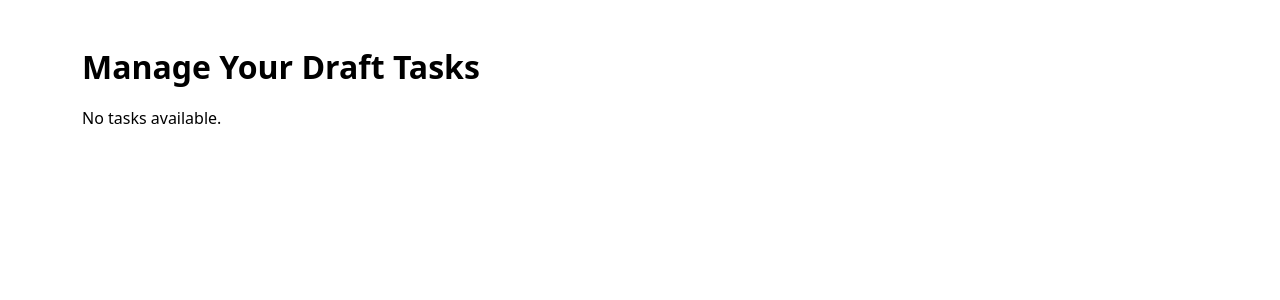
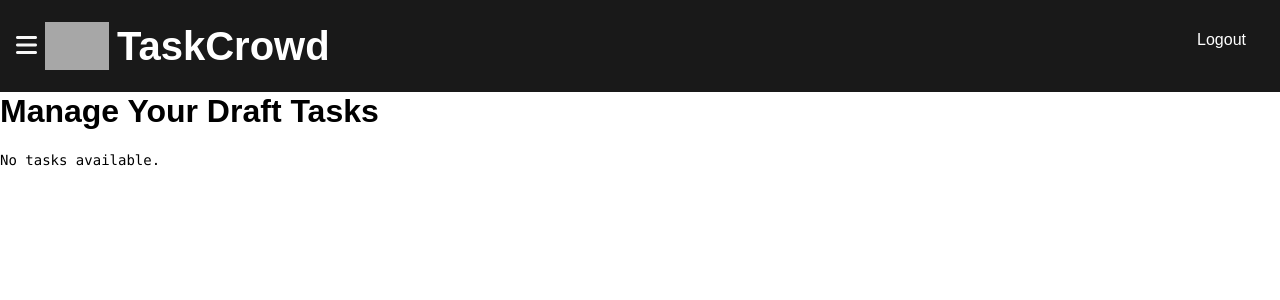
Before and after one commit to Chinmay-Chavan/TaskCrowd, a FastAPI app: page /manage_task.html in a window 1280 px wide. Shown: the top 300 px of the page. Run offline with FastAPI, Linux system fonts and the light colour scheme; some libraries are stand-ins or nearby versions; grey boxes are pictures that could not be loaded.

Commit message:
manage task

```diff
--- a/static/css/index.css
+++ b/static/css/index.css
@@ -399,14 +399,14 @@ overflow: hidden;
   }
 
   /* Remove extra left and right margins, due to padding */
-  .row {
+  .row-home {
     margin: 50px -5px;
     margin-left: 8vw;
 
 }
 
   /* Clear floats after the columns */
-  .row:after {
+  .row-home:after {
     content: "";
     display: table;
     clear: both;
--- a/static/js/index.js
+++ b/static/js/index.js
@@ -277,17 +277,23 @@ function renderTasks(filter = {}) {
                     <h5>${task.title}</h5>
                     <span class="badge bg-secondary">${task.category}</span>
                 </div>
-                <p class="text-muted">₹${task.budget} • ${task.deadline}</p>
+
+                <p><strong>Budget:</strong> ₹${task.budget}</p>
+                <p><strong>Deadline:</strong> ${task.deadline}</p>
+
                 <p>${task.description}</p>
                 <div class="mb-2">
                     ${task.skills.map(skill => `<span class="tag">${skill}</span>`).join('')}
                 </div>
                 <button class="btn btn-dark">Apply for Task</button>
+
             </div>
         `;
         tasksContainer.innerHTML += taskHTML;
     });
 }
+
+
 
 // If on browse page, auto-render tasks
 if (tasksContainer) {
@@ -305,6 +311,8 @@ if (tasksContainer) {
         });
     }
 }
+
+
 
 
 
@@ -337,6 +345,8 @@ if (taskForm) {
         let tasks = JSON.parse(localStorage.getItem('tasks')) || [];
         tasks.push(task);
         localStorage.setItem('tasks', JSON.stringify(tasks));
+
+
 
         alert('Task has been posted!');
         taskForm.reset();
@@ -399,8 +409,4 @@ document.getElementById("uploadBtn").addEventListener("click", function () {
 
 
 
-
-
-
-
 });
--- a/templates/Business_Dashboard.html
+++ b/templates/Business_Dashboard.html
@@ -54,7 +54,7 @@
         <a href=""><i class="fa-solid fa-user"></i> Profile</a>
         <a href="Business_Dashboard.html"><i class="fa-solid fa-chart-line"></i> Dashboard</a>
         <a href="post_task.html"><i class="fa-solid fa-file-lines"></i> Post a Task</a>
-        <a href=""><i class="fa-solid fa-list-check"></i> Manage Task</a>
+        <a href="manage_task.html"><i class="fa-solid fa-list-check"></i> Manage Task</a>
         <a href=""><i class="fa-solid fa-clipboard-check"></i> Task Submissions</a>
         <a href=""><i class="fa-solid fa-credit-card"></i> Payments</a>
         <a href="about.html"><i class="fa-solid fa-circle-info"></i> About Us</a>
--- a/templates/manage_task.html
+++ b/templates/manage_task.html
@@ -7,18 +7,31 @@
     <meta name="description" content="">
     <meta name="viewport" content="width=device-width, initial-scale=1">
 
+     <!----------------------------------FontAwesome--------------------------------------------------------->
+
+     <link rel="stylesheet" href="https://cdnjs.cloudflare.com/ajax/libs/font-awesome/6.0.0/css/all.min.css">
+     <script src="https://kit.fontawesome.com/a076d05399.js" crossorigin="anonymous"></script>
+
+     <!---------------------------------------------------------------------------------------->
+
+     <link href="/static/css/index.css" rel="stylesheet" type="text/css">
+
     <link href="https://cdn.jsdelivr.net/npm/bootstrap@5.3.0/dist/css/bootstrap.min.css" rel="stylesheet">
+
+
 
     <style>
         .manage-body {
             background-color: #ffffff;
             color: rgb(0, 0, 0);
+            overflow: hidden;
         }
         .h2-col {
             color: #000000;
             font-weight: bold;
             font-size: 2rem;
             margin-bottom: 20px;
+
         }
         .card {
             background: white;
@@ -28,42 +41,92 @@
     </style>
 </head>
 <body class="manage-body">
-    <div class="container my-5">
-        <h2 class="h2-col">Manage Your Draft Tasks</h2>
-        <div id="taskContainers"></div>
+
+
+      <!---------------------------------------------HEADER--------------------------------------------------->
+
+      <header class="main-header" id="up">
+        <div class="header-container">
+          <div  class="left-section">
+            <a href="javascript:void(0);" onclick="openSidebar()"><i class="fa-solid fa-bars fa-xl" style="color: #f7f7f7;"></i></a>
+            <img src="your-logo.png" alt="TaskCrowd Logo" class="logo">
+            <a href="#" class="brand-name">TaskCrowd</a>
+          </div>
+            <div class="right-section">
+              <button class="btn"><a href="">Logout</a></button>
+
+          </div>
+        </div>
+
+    </header>
+
+    <!-- Sidebar -->
+    <div id="sidebar" class="sidebar">
+        <a href="javascript:void(0)" class="close-btn" onclick="closeSidebar()">☰</a>
+        <a href="index.html"><i class="fa-solid fa-house"></i> Home</a>
+        <a href=""><i class="fa-solid fa-user"></i> Profile</a>
+        <a href="Business_Dashboard.html"><i class="fa-solid fa-chart-line"></i> Dashboard</a>
+        <a href="post_task.html"><i class="fa-solid fa-file-lines"></i> Post a Task</a>
+        <a href=""><i class="fa-solid fa-list-check"></i> Manage Task</a>
+        <a href=""><i class="fa-solid fa-clipboard-check"></i> Task Submissions</a>
+        <a href=""><i class="fa-solid fa-credit-card"></i> Payments</a>
+        <a href="about.html"><i class="fa-solid fa-circle-info"></i> About Us</a>
+        <a href="contact.html"><i class="fa-solid fa-phone"></i> Contact Us</a>
+
+    </div>
+
+
+    <!-------------------------------------------------------------------------------------------->
+
+
+
+    <div lass="container">
+        <h2 class="h2-col"> Manage Your Draft Tasks</h2>
+        <div class="row justify-content-center"  id="taskContainers"></div>
     </div>
 
     <!-- Inline script just for debugging -->
-    <script >
+    <script>
+        document.addEventListener("DOMContentLoaded", function () {
             const taskContainers = document.getElementById('taskContainers');
+            if (!taskContainers) return;
 
-if (taskContainers) {
-    const tasks = JSON.parse(localStorage.getItem('tasks')) || [];
+            let tasks = JSON.parse(localStorage.getItem('tasks')) || [];
 
             if (tasks.length === 0) {
-        taskContainers.innerHTML = '<p>No tasks available.</p>';
+                taskContainers.innerHTML = '<pre>No tasks available.</pre>';
             } else {
-        tasks.forEach((task) => {
+                tasks.forEach((task, index) => {
                     const card = document.createElement('div');
-            card.className = 'card mb-3';
+                    card.className = 'col-12 col-sm-8 col-md-6 col-lg-4 mb-3';
 
                     card.innerHTML = `
-                <div class="card-body">
+                    <div class="card ">
+                        <div class="card-body " >
                             <h5 class="card-title">${task.title}</h5>
                             <h6 class="card-subtitle mb-2 text-muted">${task.category}</h6>
                             <p class="card-text">${task.description}</p>
-                    <p><strong>Budget:</strong> ₹${task.budget}</p>
-                    <p><strong>Deadline:</strong> ${task.deadline}</p>
-                    <p><strong>Skills:</strong> ${task.skills.join(', ')}</p>
+                            <p style="font-size : 16px">Budget : ₹${task.budget}</p>
+                            <p style="font-size : 16px">Deadline : ${task.deadline}</p>
+                            <p style="font-size : 16px">Skills : ${task.skills.join(', ')}</p>
+                            <button class="btn btn-danger btn-sm mt-2" onclick="deleteDraftTask(${index})">Delete</button>
+                        </div>
                     </div>
                     `;
-
                     taskContainers.appendChild(card);
                 });
             }
+        });
+
+        function deleteDraftTask(index) {
+            let tasks = JSON.parse(localStorage.getItem('tasks')) || [];
+            tasks.splice(index, 1);
+            localStorage.setItem('tasks', JSON.stringify(tasks));
+            location.reload();
         }
+        </script>
 
+        <script src="/static/js/index.js"></script>
 
-    </script>
 </body>
 </html>
--- a/templates/post_task.html
+++ b/templates/post_task.html
@@ -252,8 +252,8 @@
       <div class="form-text">Upload any reference files or documents (Max 5MB each)</div>
     </div>
 
-    <div class="d-flex justify-content-between">
-      <button type="submit" class="btn btn-outline-secondary">Save as Draft</button>
+    <div class="d-flex float-end gap-3">
+
       <button type="submit" class="btn btn-dark">Post Task</button>
     </div>
   </form>
```
Also changed, not shown: other parts of static/css/index.css (+16 -16 lines), templates/index.html (+8 -8 lines). Lines whose indentation alone changed are shown as unchanged.
